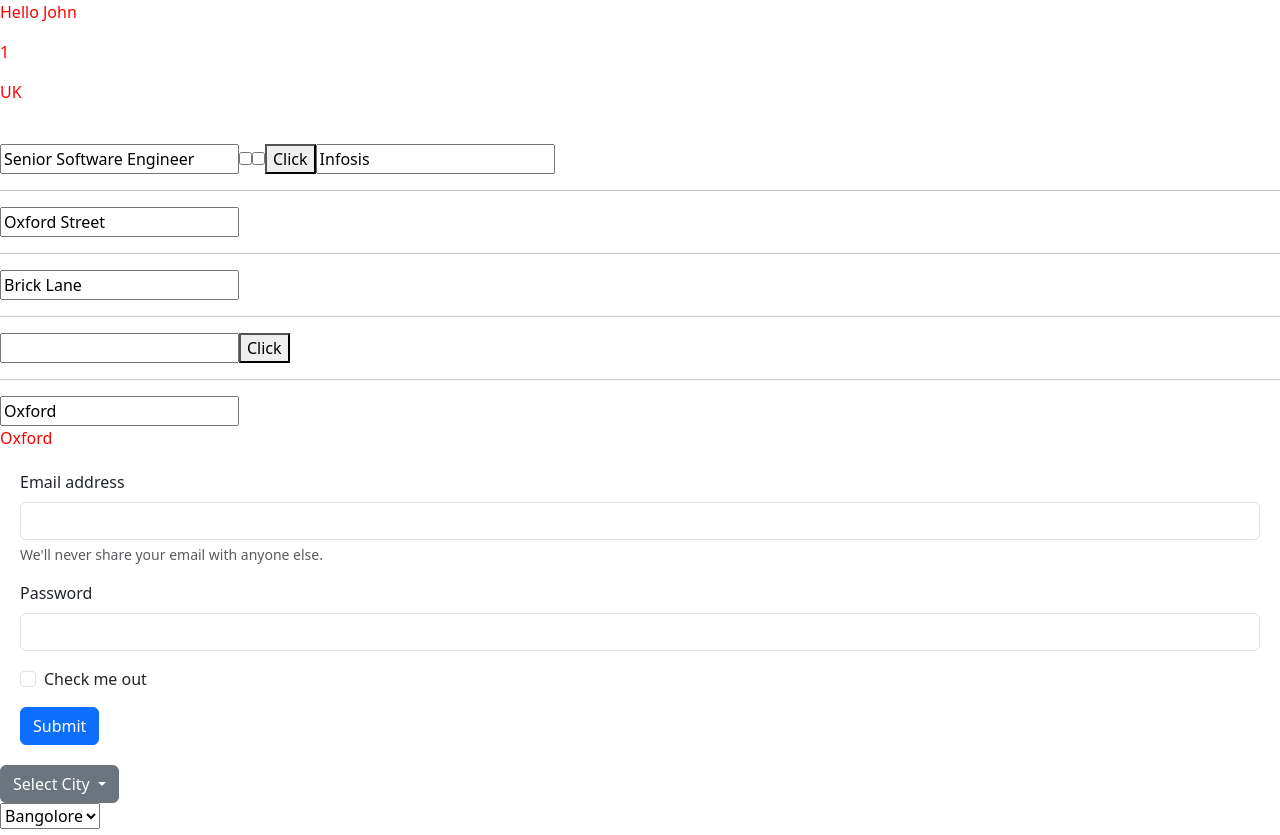
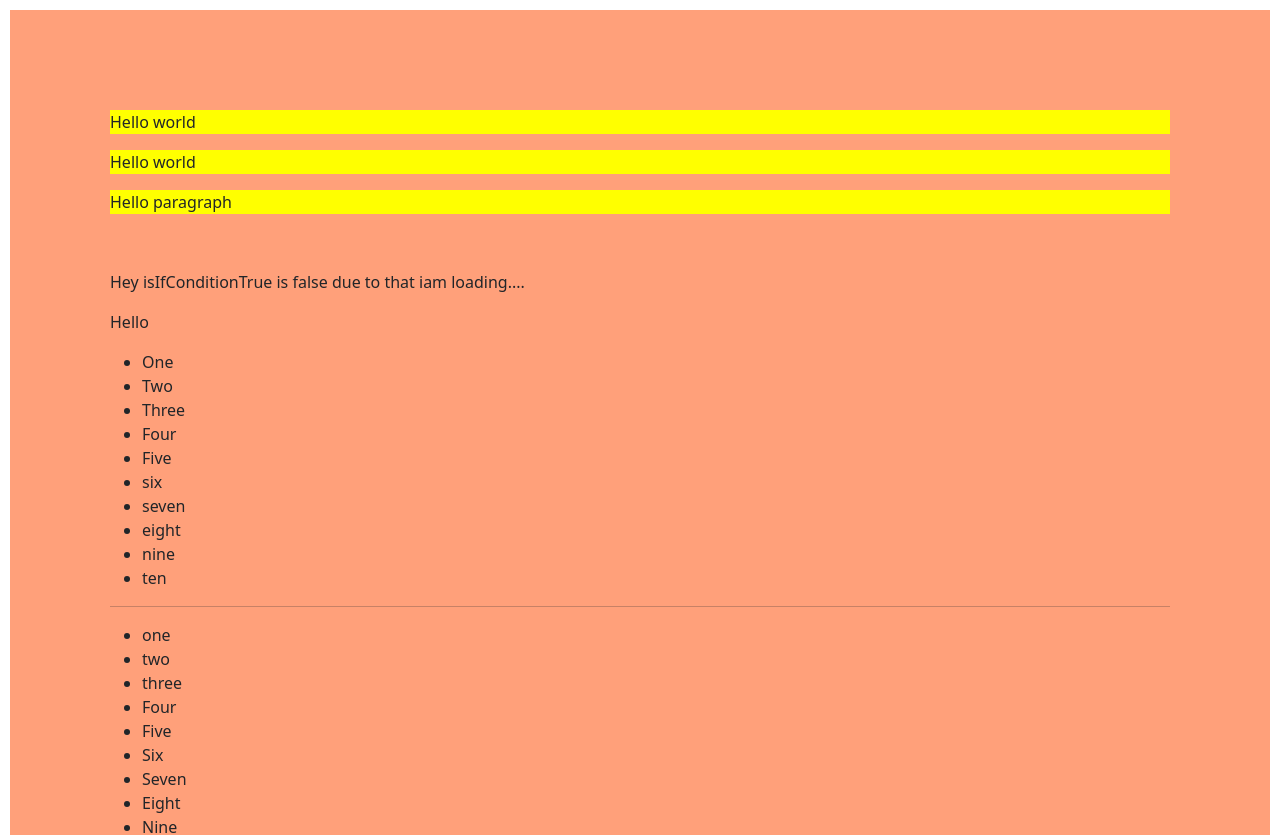
Before and after one commit to madanpatakota/Batch8AngularBasics, an Angular app: page / in a window 1280 px wide. Shown: the top 835 px of the page. Built offline with nearby package versions, Linux system fonts and the light colour scheme.

Commit message:
Aug 01 , ngif , ngfor , ngclass , ngstyle and ngtemplate discussions.

```diff
--- a/src/app/app.component.html
+++ b/src/app/app.component.html
@@ -1,12 +1,10 @@
 
-
-
-<!-- <h1> Hello world </h1> -->
-
-
+<div style="margin:10px ;  padding:100px ; background-color:lightsalmon;">
 <app-customer></app-customer>
 
 <!-- appcustomer componenent is the child component in the appcomponent -->
 
 <!--
 <app-customers></app-customers> -->
+
+</div>
--- a/src/app/customer/customer.component.css
+++ b/src/app/customer/customer.component.css
@@ -1,4 +1,22 @@
-p { color:red }
+/* p { color:red } */
 
 
-h1 { background-color : orange ;  font-family: 'Times New Roman', Times, serif;}
+/* h1 { background-color : orange ;  font-family: 'Times New Roman', Times, serif;} */
+
+
+
+/* Here content is class name under customer.component.css file  */
+
+.content{
+      font-size: 30px;
+      background-color:yellow;
+      color:red;
+      font-family: 'Courier New', Courier, monospace;
+}
+
+
+/* Here no content is class name under customer.component.css file  */
+
+.nocontent{
+  font-size: 20px;
+}
--- a/src/app/customer/customer.component.html
+++ b/src/app/customer/customer.component.html
@@ -1,167 +1,108 @@
+
+<!-- <div class="container" style="margin:30px;padding:50px;background-color: lightyellow;">
+  <h3>Cusomers Registration page.(Customer component)</h3>
+  <form>
+      <div class="form-group" style="margin:10px">
+       <input class="form-control col-md-7"  placeholder="UserName" type="text" />
+      </div>
+      <div class="form-group" style="margin:10px">
+        <input class="form-control col-md-7" placeholder="Password" type="text" />
+       </div>
+       <div class="form-group" style="margin:10px">
+        <input class="form-control col-md-7" placeholder="Location" type="text" />
+       </div>
+  </form>
+</div> -->
+
+
+<!-- ngStyle -->
+
+<p style="background-color:yellow">Hello world</p>
+
+<!--
+Q) What is directive
+  1. Directive is a nothing but combination of instructions in the DOM.
+  2. Directive is a function that executes whenever the angular compiler finds in the DOM
 
 
 
-   <!-- Data Binding -->
+  By using the directive we can change the structure of the element or behaviour of the element
+  based on the condition
+
+  ngStyle and ngClass     -- Behaviour
+
+  ngIf , ngFor , ngSwitch -- DOM
 
 
-   <!-- <p>Hello John</p> -->
-
-   <!-- 1. string interpolation -->
-
-   <!-- if you want to bind the data(string) into the html from ts file then you can do by using the string interpolation feature in the angular -->
-
-   <p>{{ name }}</p>
-
-   <p> {{ customerID}}</p>
-
-   <p> {{ getCustomerLocation() }}</p>
-
-
-   <br>
-
-
-   <!-- binding the data with the property called as property databinding   [<property> ]-->
-
-     <!-- 2 -->
-
-   <input id="textID" type="text" [value]="job">
-
-
-   <input [type]="inputType">
-
-   <input type="checkbox">
+-->
 
 
 
-
-   <!-- event or function or method -->
+<p  style="background-color:yellow">Hello world</p>
+<!-- Apply the style based on the condition . Its the attribute directive -->
+<p [ngStyle] = "{'backgroundColor' : applyYellowColor == true ? 'yellow' : 'red' }">Hello paragraph</p>
+<!--
+<p style="visibility: hidden;">Hey i am  in hidden</p>
+<p style="visibility: visible;">Hey i am visiable</p> -->
 
 
-      <!-- binding the method with the event called as event databinding   [<property> ]-->
-
-<!--
-event  click , keypress , key up , key down , mouse click
-    mouse over , mouse out , mouse scroll
-        (<event>) -->
+<p [ngStyle] = "{'visibility' : isVisiable == true ? 'visible' : 'hidden' }">
+  Hey i am visiable by ngStyle direcive</p>
 
 
-<button (click) = "evtClick()" > Click</button>
+<p *ngIf = "isIfConditionTrue else help">
+  Hey i am visiable by ngIf direcive
+</p>
 
 
+<!-- ngTemplate : ngTemplate is a template which can renders based on condition in DOM. If condition is true then it can renders in the DOM or it cannot-->
 
-<!--
-can i implemnet property databinding and event databinding
-to the single element   ??-->
-<!-- yes you can do      -->
-
-<input type="text"
-       (keyup)="evtKeyUp($event)"
-       [value] = "officeName"
-       >
-
-
-
-<!-- style and class  in the css -- refresh -->
-<!--
-if and else
-
-switch -->
-
-
-
-
-<hr>
-
-
-
-<!--Handling by Angular Directive-->
-<!--
-In Angular, Directives are defined as classes that can add new behavior to the elements in the template or modify existing behavior -->
-<input
-id="streetnameId1"
-type="text"
-[ngModel]="streetname_1">
-
-
-<hr>
-
-<!-- ngModelChange will triggers when you change the ngmodel  -->
-
-<input
-id="streename2ID"
-type="text"
-[ngModel]="streetname_2"
-(ngModelChange)="getStreetNameDetails($event)">
-
-
-<hr>
-
-
-
-<!-- Local refeence variable # symbol-->
-
-<input id="empFullNameID" type="text" #refEmpFullName>
-
-<button
- (click)="geFullNameDetail(refEmpFullName)"> Click</button>
+ <!-- Means can't render or executs or process until call is not defined-->
+<ng-template #help>
+<p>Hey isIfConditionTrue is false due to that iam loading....</p>
+</ng-template>
 
 
 
 
 
- <!-- property databinding + event databinding -->
+<!--
+<p class="content">I am the content</p>
+<p class="nocontent">I am No the content</p> -->
 
- <!-- {{}}   , [] , () , # , [()] -->
-
- <!-- ngModel -->
-
-
- <hr>
-
-<input type="text"
-[(ngModel)] =  "schoolName" />
-
-
-<p>{{schoolName}}</p>
-
-
-
-<div style="margin:20px">
-<form>
-  <div class="mb-3">
-    <label for="exampleInputEmail1" class="form-label">Email address</label>
-    <input type="email" class="form-control" id="exampleInputEmail1" aria-describedby="emailHelp">
-    <div id="emailHelp" class="form-text">We'll never share your email with anyone else.</div>
-  </div>
-  <div class="mb-3">
-    <label for="exampleInputPassword1" class="form-label">Password</label>
-    <input type="password" class="form-control" id="exampleInputPassword1">
-  </div>
-  <div class="mb-3 form-check">
-    <input type="checkbox" class="form-check-input" id="exampleCheck1">
-    <label class="form-check-label" for="exampleCheck1">Check me out</label>
-  </div>
-  <button type="submit" class="btn btn-primary">Submit</button>
-</form>
-</div>
+<!-- Apply the class based on the condition . . Its the attribute directive   -->
+<p [ngClass]="isContent == true ? 'content' : 'noncontent'"> Hello </p>
 
 
 
 
-<div class="dropdown">
-  <button class="btn btn-secondary dropdown-toggle" type="button" data-bs-toggle="dropdown" aria-expanded="false">
-    Select City
-  </button>
-  <ul class="dropdown-menu">
-    <li><a class="dropdown-item" href="#">Bangolore</a></li>
-    <li><a class="dropdown-item" href="#">Hyderabad</a></li>
-    <li><a class="dropdown-item" href="#">Chennai</a></li>
-  </ul>
-</div>
 
 
-<select>
-     <option>Bangolore</option>
-     <option>Bangolore</option>
-     <option>Bangolore</option>
-</select>
+<ul>
+  <li>One</li>
+  <li>Two</li>
+  <li>Three</li>
+  <li>Four</li>
+  <li>Five</li>
+  <li>six</li>
+  <li>seven</li>
+  <li>eight</li>
+  <li>nine</li>
+  <li>ten</li>
+</ul>
+
+<!-- *ngFor
+  (we can print the list of the values) -->
+
+  <!-- <*ngFor = "let ___ of _____"> -->
+
+  <hr>
+  <ul>
+    <li *ngFor="let number of numbers"> {{number}}</li>
+  </ul>
+
+
+
+<!-- <ng-template>
+    <p>Hello world</p>
+</ng-template> -->
--- a/src/app/customer/customer.component.ts
+++ b/src/app/customer/customer.component.ts
@@ -117,9 +117,37 @@ export class CustomerComponent{
 
 
 
+       applyYellowColor = true;
 
 
+       isVisiable = false;
 
+
+       isContent = false;
+
+
+       isIfConditionTrue = false;
+
+
+      //  if(true){
+
+      //  }
+      //  else{
+
+      //  }
+
+
+/*
+   prepare the array
+   Array -> List of the items
+
+   Array -> Prepare the list items what do you want.
+
+*/
+
+
+    numbers = ["one" , "two" , "three" , "Four" , "Five",
+               "Six" , "Seven" , "Eight" , "Nine"]
 
 
 
```
